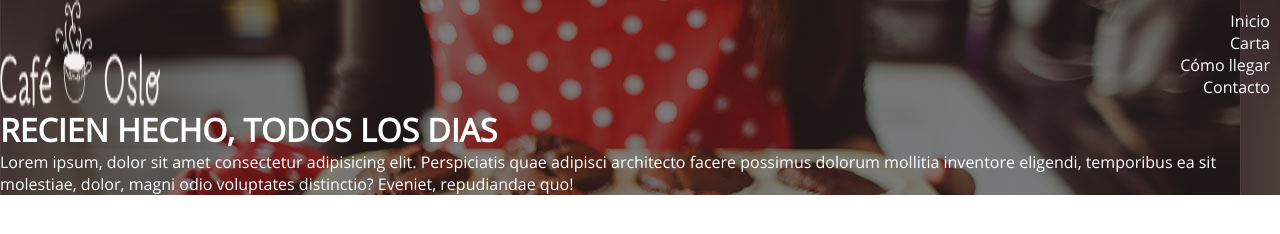
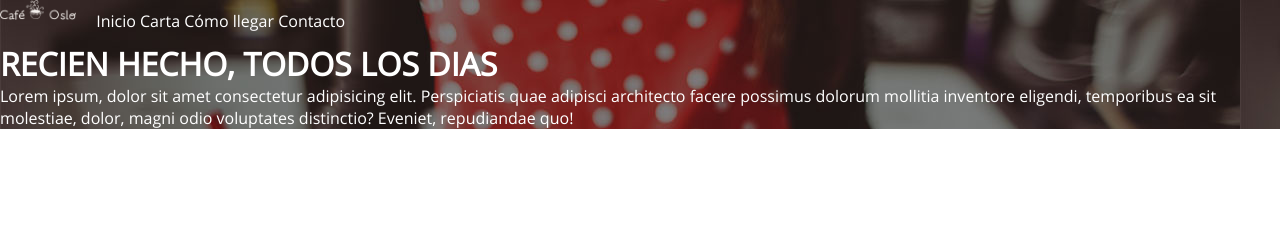
Before and after one commit to EliasZuOr/Proyecto_Domestika, a plain HTML site: page main.html in a window 1280 px wide. Drawn offline with Linux system fonts and the light colour scheme.

Commit message:
Prueba de commits

```diff
--- a/style.css
+++ b/style.css
@@ -26,9 +26,15 @@ body {
     color: white;
 }
 
+.parte_1 .navbar img{
+    height: 20px;
+    width: auto;
+}
+
 .nav_link{
     text-align: right;
     list-style: none;
+    display: inline-block;
 }
 
 .navbar {
```
Also changed, not shown: 1 other file.
